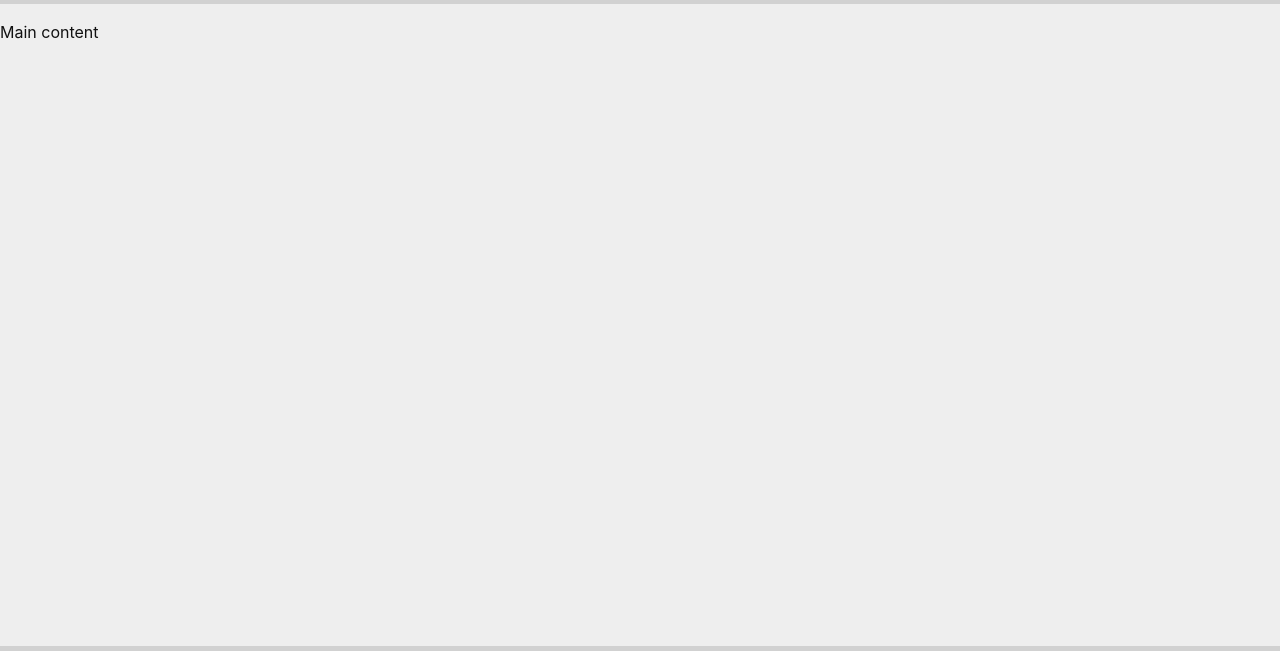
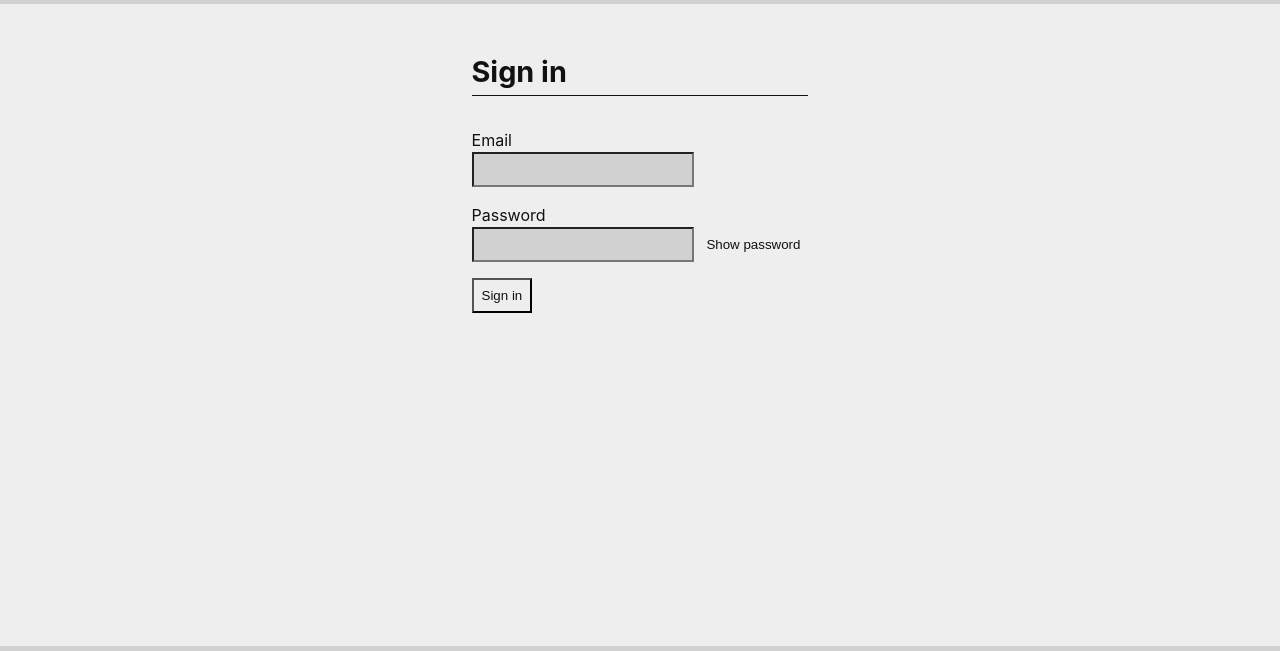
Before and after one commit to tmmluis/user-management, a website built with Vite: page index.html in a window 1280 px wide. Shown: the part 82-733 px from the top of the page. Built offline with nearby package versions, Linux system fonts and the light colour scheme.

Commit message:
add sign in form

```diff
--- a/src/app.ts
+++ b/src/app.ts
@@ -1,6 +1,6 @@
 import './style.css';
 import { renderHeader } from './fragments/header';
-import { renderMain } from './fragments/main';
+import { addFormListeners, renderMain } from './fragments/main';
 import { renderFooter } from './fragments/footer';
 import { setThemePreference, handleThemeChange } from './theme';
 
@@ -14,6 +14,8 @@ function attachListeners() {
   themeButtons.forEach((button) =>
     button.addEventListener('click', () => handleThemeChange(button))
   );
+
+  addFormListeners();
 }
 
 renderApp();
--- a/src/fragments/main.ts
+++ b/src/fragments/main.ts
@@ -1,3 +1,51 @@
 export function renderMain() {
-  return `<main><p>Main content</p></main>`;
+  return /*html*/ `
+    <main>
+      <div id="form-wrapper">
+        <h1>Sign in</h1>
+        <form name="sign-in-form" id="sign-in-form">
+          <label for="email">Email</label>
+          <input id="email" name="email" type="email" required autocomplete="username"/>
+          <label for="current-password">Password</label>
+          <input id="current-password" name="password" type="password" required autocomplete="current-password"/>
+          <button
+            id="toggle-password"
+            type="button"
+            aria-label="Show password as plain text. Warning: this will display your password on the screen."
+            >
+              Show password
+          </button>
+          <button type="submit" class="block">Sign in</button>
+        </form>
+      </div>
+    </main>`;
 }
+
+export function addFormListeners() {
+  const passwordInput = document.getElementById(
+    'current-password'
+  ) as HTMLInputElement;
+  const togglePasswordButton = document.getElementById(
+    'toggle-password'
+  ) as HTMLButtonElement;
+  const signInForm = document.getElementById('sign-in-form') as HTMLFormElement;
+
+  function togglePassword() {
+    if (passwordInput.type === 'password') {
+      passwordInput.type = 'text';
+      togglePasswordButton.textContent = 'Hide password';
+      togglePasswordButton.setAttribute('aria-label', 'Hide password.');
+    } else {
+      passwordInput.type = 'password';
+      togglePasswordButton.textContent = 'Show password';
+      togglePasswordButton.setAttribute(
+        'aria-label',
+        'Show password as plain text. ' +
+          'Warning: this will display your password on the screen.'
+      );
+    }
+  }
+
+  togglePasswordButton.addEventListener('click', togglePassword);
+  signInForm.addEventListener('submit', (e) => e.preventDefault());
+}
--- a/src/style.css
+++ b/src/style.css
@@ -100,6 +100,8 @@ a:hover {
 button {
   color: var(--text1);
   background-color: var(--surface1);
+  cursor: pointer;
+  padding: var(--spacing-sm);
 }
 
 h1 {
@@ -166,3 +168,37 @@ footer {
   align-items: center;
   gap: var(--spacing-sm);
 }
+
+main {
+  display: flex;
+  justify-content: center;
+  padding: var(--spacing-lg);
+}
+
+#form-wrapper > h1 {
+  min-width: 320px;
+  margin-bottom: var(--spacing-lg);
+  border-bottom: 1px solid var(--text1);
+  padding-bottom: var(--spacing-sm);
+}
+
+input {
+  background-color: var(--surface2);
+  color: var(--text1);
+  padding: var(--spacing-sm);
+  margin-bottom: var(--spacing-md);
+  width: 30ch;
+}
+
+label {
+  display: block;
+}
+
+button#toggle-password {
+  background: none;
+  border: none;
+}
+
+.block {
+  display: block;
+}
```
